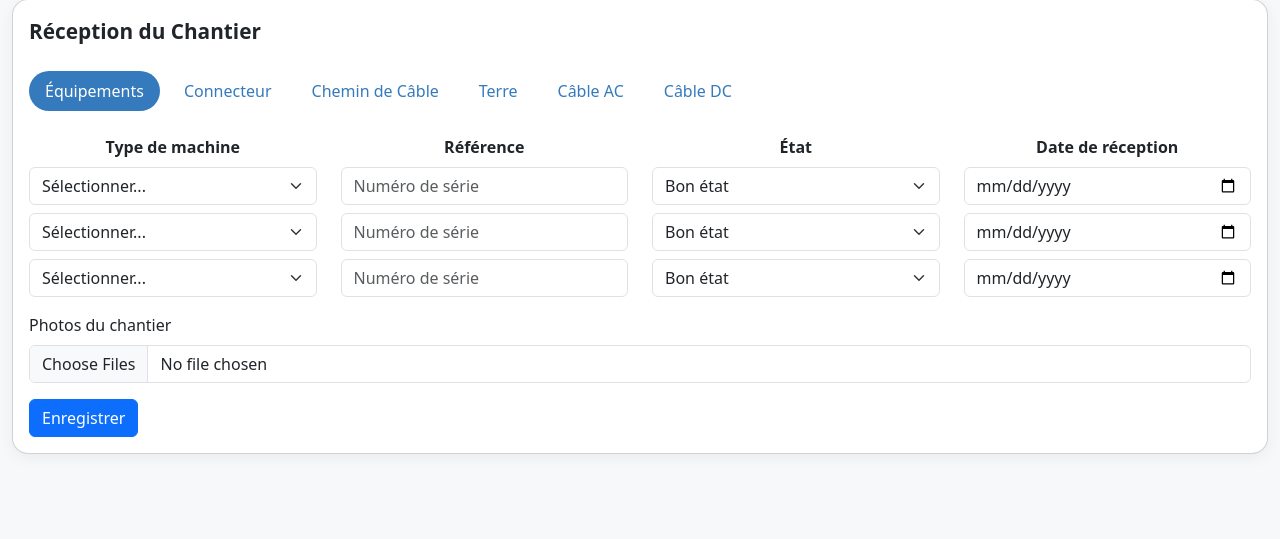
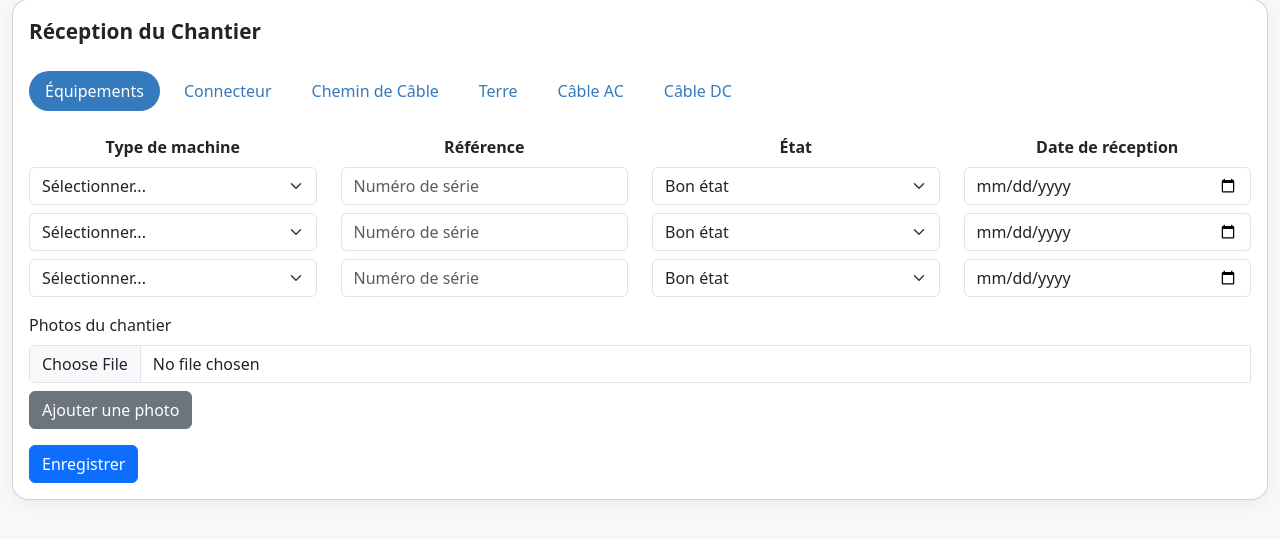
Before and after one commit to vinishtomar/TSB2, a Flask app: page / in a window 1280 px wide. Shown: the part 195-734 px from the top of the page. Run offline with Flask 2, Linux system fonts and the light colour scheme; the visitor is signed in with stand-in values (Sample User, id 1); data that the repository does not hold is empty.

Commit message:
Update index.html

```diff
--- a/ChefAssistantWeb/templates/index.html
+++ b/ChefAssistantWeb/templates/index.html
@@ -205,14 +205,59 @@
                       <input type="date" class="form-control" name="equipement_date_reception_3" required>
                     </div>
                   </div>
+                  <!-- Dynamic Photos Upload -->
                   <div class="mb-3">
                     <label class="form-label">Photos du chantier</label>
-                    <input type="file" class="form-control" name="photo_chantier[]" multiple>
+                    <div id="photos-container">
+                      <div class="input-group mb-2">
+                        <input type="file" class="form-control" name="photo_chantier[]" accept="image/*">
+                        <button class="btn btn-danger remove-photo-btn" type="button" style="display:none;">Supprimer</button>
+                      </div>
+                    </div>
+                    <button type="button" class="btn btn-secondary" id="add-photo-btn">Ajouter une photo</button>
                   </div>
                   <div class="mt-3">
                     <button type="submit" class="btn btn-primary">Enregistrer</button>
                   </div>
                 </form>
+                <script>
+                  document.addEventListener('DOMContentLoaded', function() {
+                    const photosContainer = document.getElementById('photos-container');
+                    const addPhotoBtn = document.getElementById('add-photo-btn');
+
+                    addPhotoBtn.addEventListener('click', function() {
+                      const newInputGroup = document.createElement('div');
+                      newInputGroup.className = 'input-group mb-2';
+
+                      const fileInput = document.createElement('input');
+                      fileInput.type = 'file';
+                      fileInput.className = 'form-control';
+                      fileInput.name = 'photo_chantier[]';
+                      fileInput.accept = 'image/*';
+
+                      const removeBtn = document.createElement('button');
+                      removeBtn.className = 'btn btn-danger remove-photo-btn';
+                      removeBtn.type = 'button';
+                      removeBtn.textContent = 'Supprimer';
+
+                      removeBtn.addEventListener('click', function() {
+                        newInputGroup.remove();
+                      });
+
+                      newInputGroup.appendChild(fileInput);
+                      newInputGroup.appendChild(removeBtn);
+                      photosContainer.appendChild(newInputGroup);
+
+                      document.querySelectorAll('.remove-photo-btn').forEach(btn => btn.style.display = '');
+                    });
+
+                    document.querySelectorAll('.remove-photo-btn').forEach(btn => {
+                      btn.addEventListener('click', function() {
+                        btn.parentElement.remove();
+                      });
+                    });
+                  });
+                </script>
               </div>
               <!-- Connecteur Tab Content -->
               <div class="tab-pane fade" id="connecteur" role="tabpanel" aria-labelledby="connecteur-tab">
```
